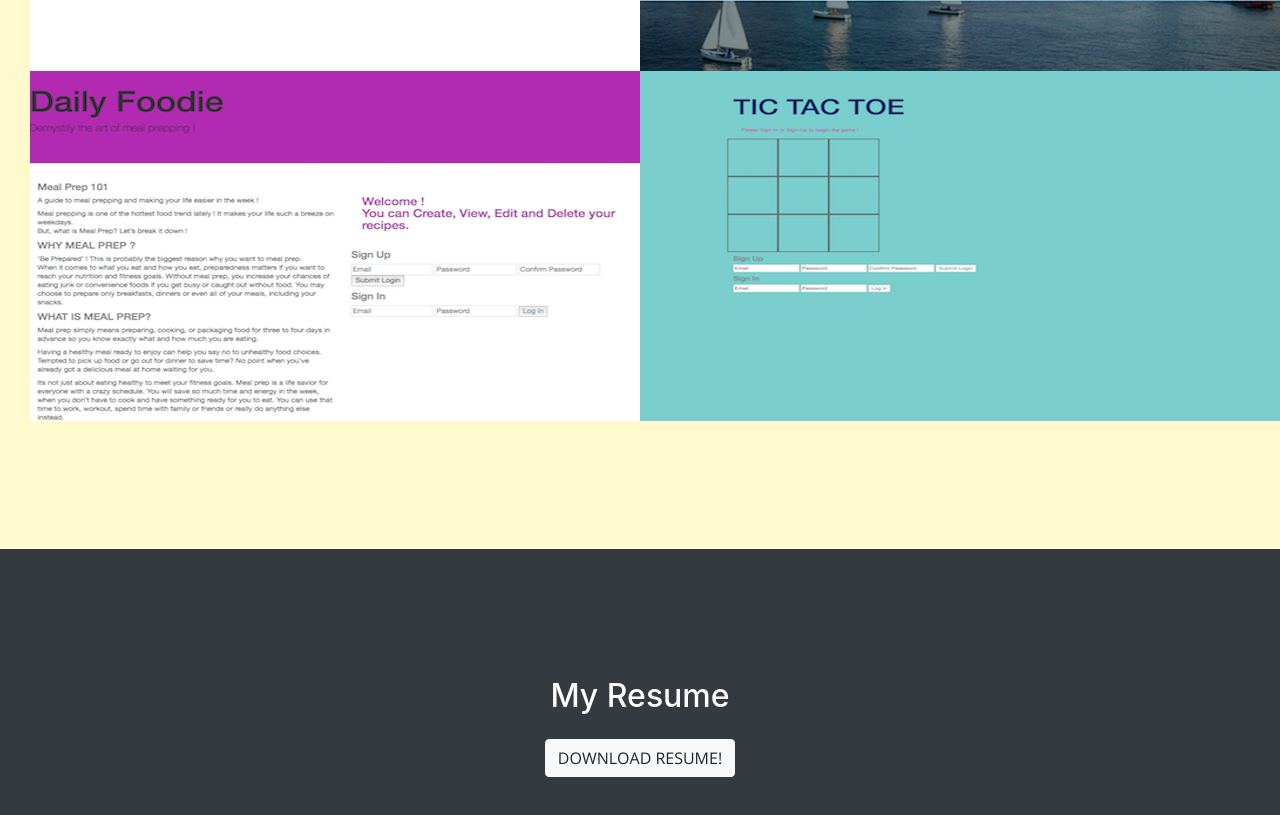
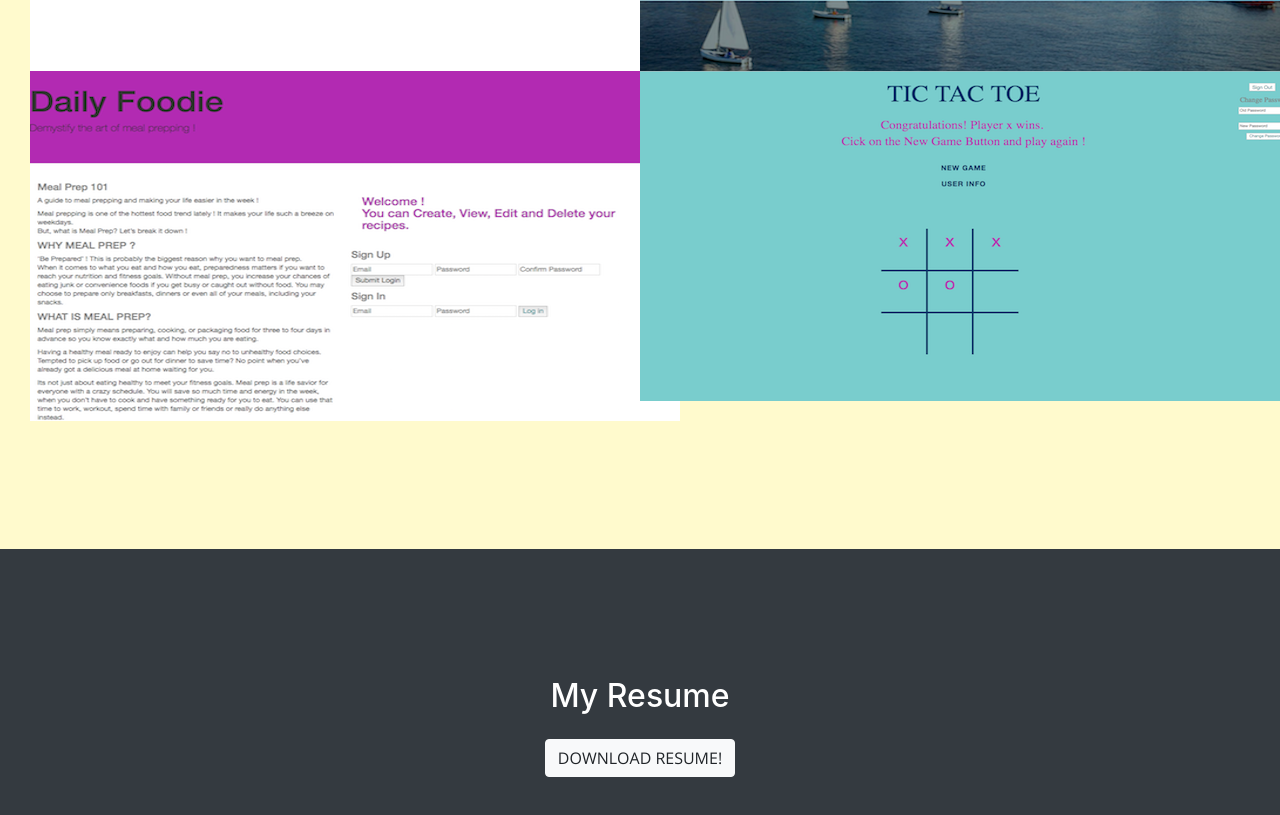
Before and after one commit to priyankaharkare/priyankaharkare.github.io, a website with bundled scripts: page index.html in a window 1280 px wide. Shown: the part 3000-3815 px from the top of the page. Built offline with nearby package versions, Linux system fonts and the light colour scheme.

Commit message:
Update image for ticTacToe

```diff
--- a/index.html
+++ b/index.html
@@ -437,7 +437,7 @@
         <div class="col-lg-6 col-sm-6">
           <div class="item-wrap">
             <div class="portfolio-box">
-              <img src="img/portfolio/fullsize/ticTacToe1.png" class="img-responsive" alt="screenshot of tic tac toe">
+              <img src="img/portfolio/fullsize/ticTacToe2.png" class="img-responsive" alt="screenshot of tic tac toe">
               <div class="portfolio-box-caption">
                 <div class="portfolio-box-caption-content">
                   <div class="project-category text-faded">
```
Also changed, not shown: img/portfolio/fullsize/ticTacToe2.png (added).
